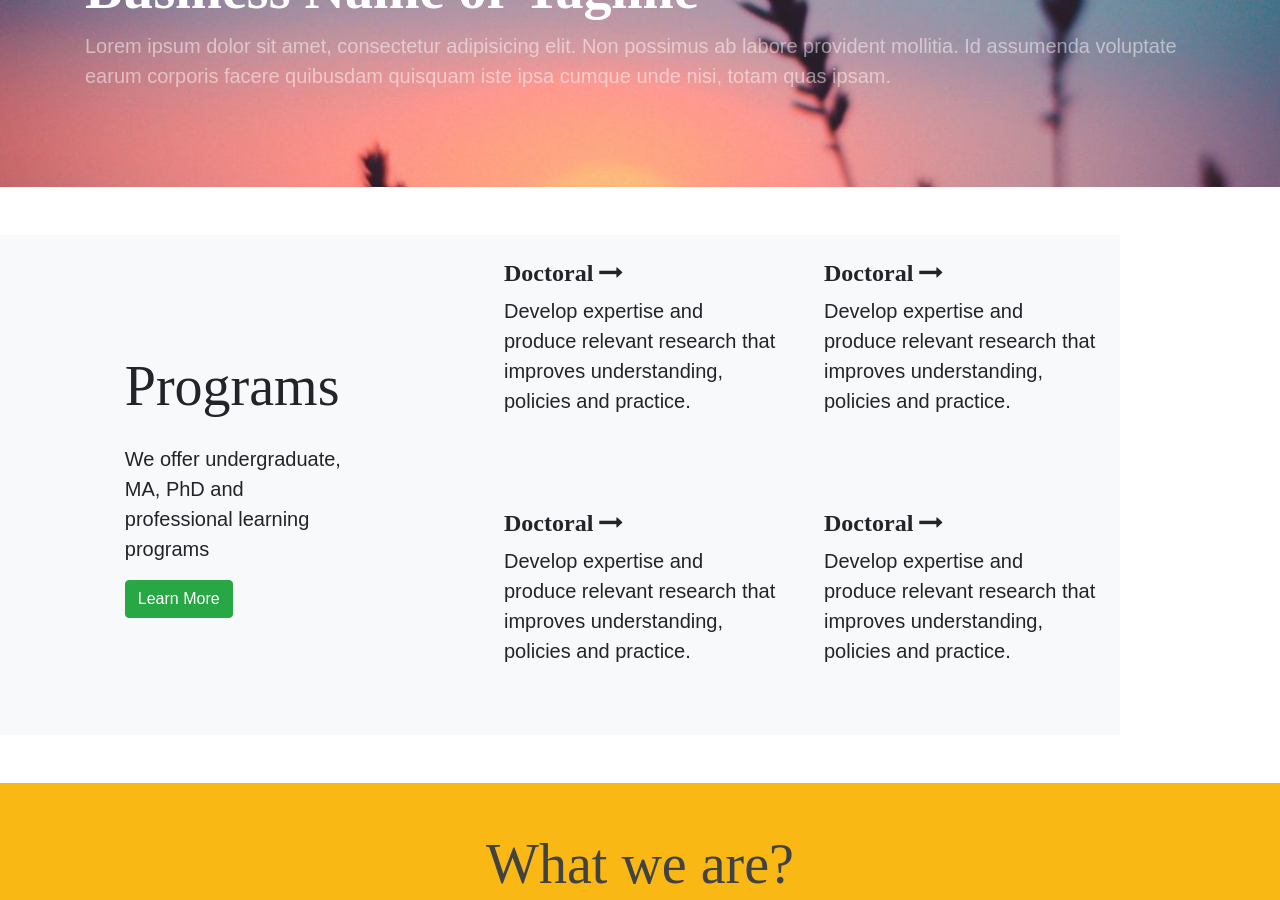
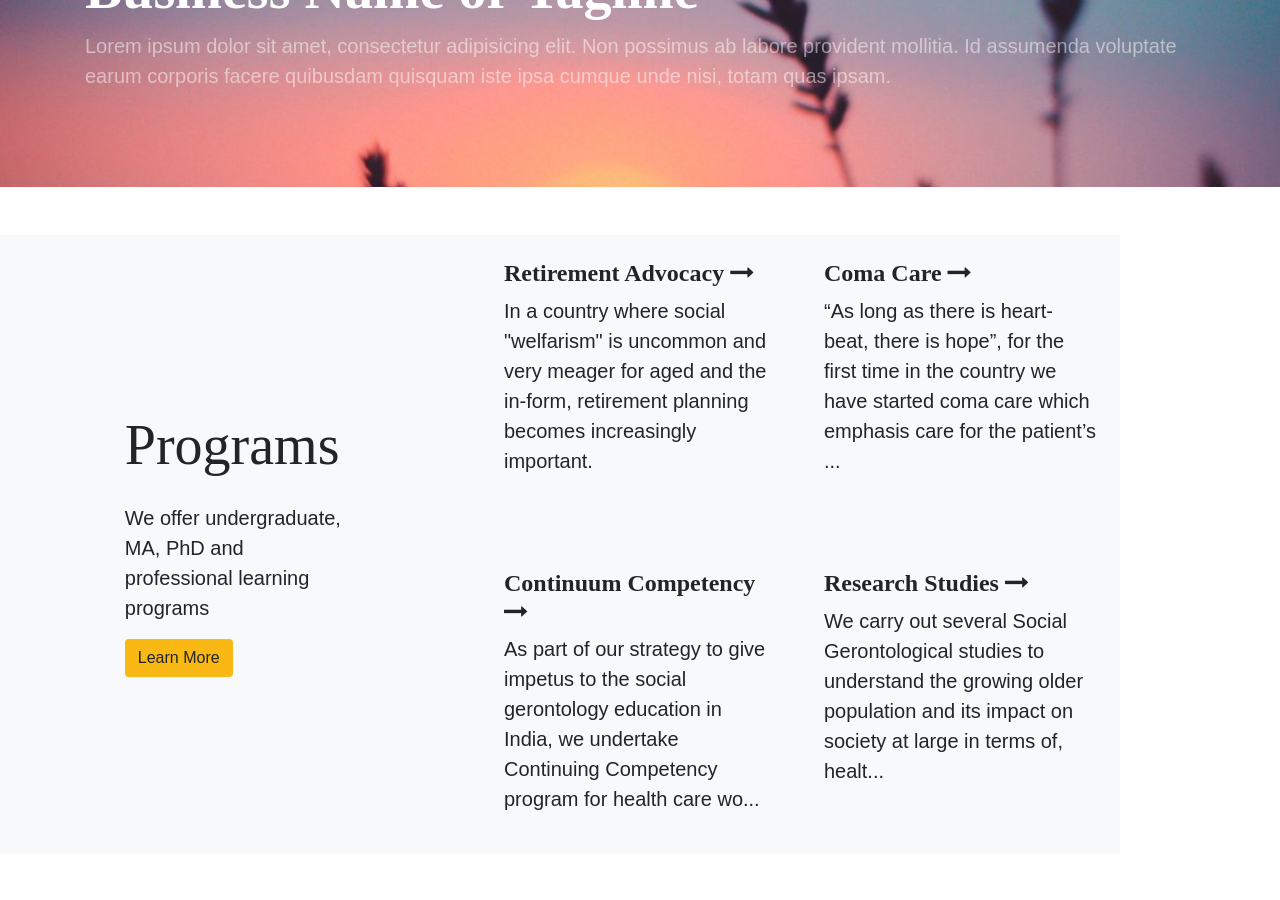
Before and after one commit to ic-Solutions/agsr-static, a Jekyll site: the page built from index.html, in a window 1280 px wide and 900 px high, scrolled down 292 px. Built offline with Jekyll 4.4.1, drawn with Linux system fonts in a browser that asks for light colours; nearby versions of some CDN libraries; some web fonts are replaced.

Commit message:
add programs content

```diff
--- /dev/null
+++ b/_data/programs.yml
@@ -0,0 +1,25 @@
+- title: Retirement Advocacy
+  description:
+    - In a country where social "welfarism" is uncommon and very meager for aged and the in-form, retirement planning becomes increasingly important.
+    - Our experience of caring for infirm elderly for last two decades, we inferred that retirement fails due to non-financial reasons, mostly due to filial dysfunction, chronic diseases, spouse loss, and many more aspects faced by elderly those are filial, societial and health care issues.
+    - In many cases, due to increased longevity young retires in their 60s are burdened with the responsibilities of caring for their infirm elderly parents those are in the very old category. Thus, early planning is essential for a secure retirement.
+    - We see retirement as an ongoing process of exploration and change into a phase of "new beginnings" for the next 30 years or so. We conduct pre-retirement sessions for those who are entering retirement years, helping them accept, understand and plan retirement for what it really represents.
+    - Retirement planning is not akin to financial planning, we help the young retirees to plan prepare and not get caught unawares with the multi-fold uncertainties of retirement, rather Retirement is an opportunity to plan, enjoy the leisure of time and set new goals for the rest and best years of your life.
+- title: Coma Care
+  description:
+    - “As long as there is heart-beat, there is hope”, for the first time in the country we have started coma care which emphasis care for the patient’s in coma. - When patients are discharged from hospitals into the community, there is very merger support systems to care for these patients as most families are novice in caring, their houses being totally uncontrolled achieving optimum care for patient whose life is controlled with life sustaining interventions is impossible. Our exclusive coma care team understand the
+    - special needs of the one in coma and extend care to ensure that the qualities of life of the person in coma is upheld. We building a care partnerships between the acute health care team, long term community care providers and family members to ensure that the patient gets holistic care and rehabilitation is done at the fullest. Families are supported and handheld in the journey.
+    - Every one associated in the care is made to participate and contribute in the patient's recovery or in case of poor prognosis ensure the passing becomes pain and distress free.
+    - This process involves motivated individuals; including health professionals, family members and care givers, who wish to improve and enhance the level of coma care in our society. We help coma patients, their family members and care givers understand the coma and get the help they need at this very difficult time.
+- title: Continuum Competency
+  description:
+    - As part of our strategy to give impetus to the social gerontology education in India, we undertake Continuing Competency program for health care workers especially for Nurses (CCN) which is a five part series. The CCN series is similar to that of Guided Care Nursing.
+    - In this regard, we are supported and guided by our team of experts from USA, Ms. Judith Parnes (Elderlife Management, NJ) and Dr.Ibby Tanner (Formerly Johns Hopkins University, Baltimore).
+    - Developed by Johns Hopkins in Baltimore, Guided Care represents a new kind of health care delivery model that represents our deep interest in discovering new ways to bring higher quality primary care to older adults in a more cost effective way. From our past experience we have inferred that guided care nursing has many benefits.
+    - It improves the quality of patient’s care, reduces the use and cost of expensive services, lessens family caregiver strain, and finally, improves physicians’ satisfaction with chronic care.
+    - This series of lectures that involve these useful topics, will help nurses prepare to take care of the chronically ill patient, and more specifically providing quality health care services to the aging population and their families.
+- title: Research Studies
+  description:
+    - We carry out several Social Gerontological studies to understand the growing older population and its impact on society at large in terms of, health care, finances, interpersonal relationships, filial piety ete. Studies are conducted to understand the specific problem faced by the older adults and their families and we design the solution to tackle the problem.
+    - To make the country future ready to address the upcoming challenges of burgeoning older population research studies are paramount. Among the studies we conducted few are "The young generation's perception on the elderly and on  the services for the elderly in Mangalore". This was a joint study with the School of Social Work, Roshni Nilaya, Mangalore, to understand the, willingness and mindset of younger generation.
+    - Another study was conducted to find the influence of Ageism on nursing practice. Ultimate aim was to find the nurse's knowledge, willingness and future intentions to work with older adults.
--- /dev/null
+++ b/_includes/programs.html
@@ -0,0 +1,71 @@
+<!-- Page Content -->
+<section class="programs py-5">
+  <div class="program-head-card bg-light p-5">
+    <div class="program-head-card-content">
+      <h2 class="display-4 pb-3">Programs</h2>
+      <p class="lead">
+        We offer undergraduate, MA, PhD and professional learning programs
+      </p>
+      <button class="btn bg-yellow">Learn More</button>
+    </div>
+  </div>
+  {% for item in site.data.programs %}
+  <a
+    href="#"
+    data-toggle="modal"
+    data-target="#program-{{forloop.index}}"
+    class="card-{{forloop.index}} bg-light p-4 nostyle"
+  >
+    <div>
+      <h4>
+        {{item.title}}
+        <i aria-hidden="true" class="fa arrow fa-long-arrow-right"></i>
+      </h4>
+      {% for p in item.description limit: 1 %}
+      <p class="lead">
+        {{p | truncate: 150}}
+      </p>
+      {% endfor %}
+    </div>
+  </a>
+
+  <!-- Modal -->
+  <div
+    class="modal fade"
+    id="program-{{forloop.index}}"
+    tabindex="-1"
+    role="dialog"
+    aria-labelledby="programLabel"
+    aria-hidden="true"
+  >
+    <div class="modal-dialog modal-lg" role="document">
+      <div class="modal-content">
+        <div class="modal-header">
+          <h5 class="modal-title" id="programLabel">{{item.title}}</h5>
+          <button
+            type="button"
+            class="close"
+            data-dismiss="modal"
+            aria-label="Close"
+          >
+            <span aria-hidden="true">&times;</span>
+          </button>
+        </div>
+        <div class="modal-body">
+          {% for p in item.description %}
+          <p class="lead">
+            {{p}}
+          </p>
+          {% endfor %}
+        </div>
+        <div class="modal-footer">
+          <button type="button" class="btn btn-info" data-dismiss="modal">
+            Close
+          </button>
+        </div>
+      </div>
+    </div>
+  </div>
+
+  {% endfor %}
+</section>
--- a/index.html
+++ b/index.html
@@ -23,70 +23,7 @@
     </div>
   </div>
 </header>
-
-<!-- Page Content -->
-<section class="programs py-5">
-  <div class="program-head-card bg-light p-5">
-    <div class="program-head-card-content">
-      <h2 class="display-4 pb-3">Programs</h2>
-      <p class="lead">
-        We offer undergraduate, MA, PhD and professional learning programs
-      </p>
-      <button class="btn btn-success">Learn More</button>
-    </div>
-  </div>
-  <a href="#" class="card-1 bg-light p-4 nostyle">
-    <div>
-      <h4>
-        Doctoral
-        <i aria-hidden="true" class="fa arrow fa-long-arrow-right"></i>
-      </h4>
-      <p class="lead">
-        Develop expertise and produce relevant research that improves
-        understanding, policies and practice.
-      </p>
-    </div>
-  </a>
-
-  <a href="#" class="card-2 bg-light p-4 nostyle">
-    <div>
-      <h4>
-        Doctoral
-        <i aria-hidden="true" class="fa arrow fa-long-arrow-right"></i>
-      </h4>
-      <p class="lead">
-        Develop expertise and produce relevant research that improves
-        understanding, policies and practice.
-      </p>
-    </div>
-  </a>
-
-  <a href="#" class="card-3 bg-light p-4 nostyle">
-    <div>
-      <h4>
-        Doctoral
-        <i aria-hidden="true" class="fa arrow fa-long-arrow-right"></i>
-      </h4>
-      <p class="lead">
-        Develop expertise and produce relevant research that improves
-        understanding, policies and practice.
-      </p>
-    </div>
-  </a>
-
-  <a href="#" class="card-4 bg-light p-4 nostyle">
-    <div>
-      <h4>
-        Doctoral
-        <i aria-hidden="true" class="fa arrow fa-long-arrow-right"></i>
-      </h4>
-      <p class="lead">
-        Develop expertise and produce relevant research that improves
-        understanding, policies and practice.
-      </p>
-    </div>
-  </a>
-</section>
+{% include programs.html %}
 
 <section class="what-we-are bg-yellow py-5">
   <div class="container">
```
